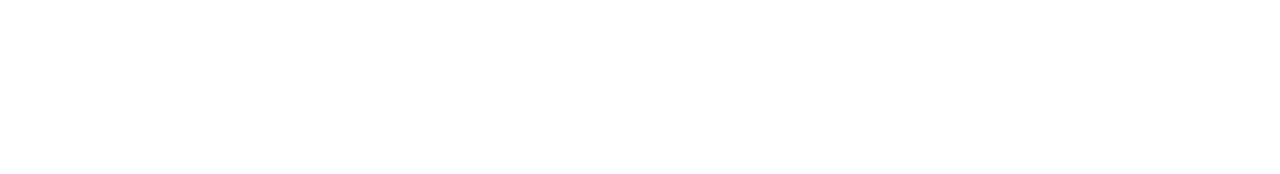
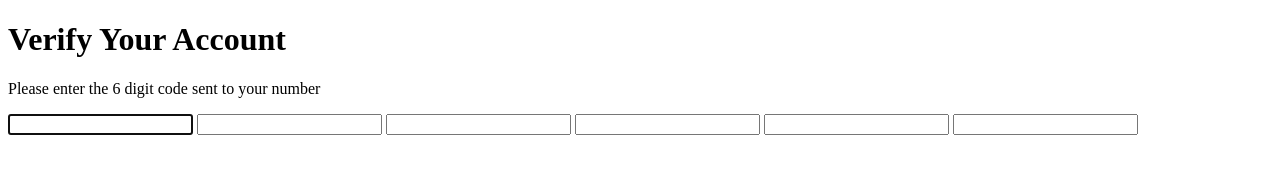
Before and after one commit to acciojob/OTP-Musharraf-712, a website: page main.html in a window 1280 px wide. Drawn offline with Linux system fonts and the light colour scheme.

Commit message:
created a submission

```diff
--- a/main.html
+++ b/main.html
@@ -1,16 +1,25 @@
 <!DOCTYPE html>
-
-<html>
-
+<html lang="en">
 <head>
-	<link rel="stylesheet" href="styles.css">
+  <meta charset="UTF-8">
+  <title>OTP Entry</title>
+  <link rel="stylesheet" href="style.css">
 </head>
 
 <body>
-	<!-- the entire body must be written by student -->
-    <script type="text/javascript" src="./script.js">
-</script>
 
+  <h1 id="verification_heading">Verify Your Account</h1>
+  <p id="verification_subtext">Please enter the 6 digit code sent to your number</p>
+
+  <div class="code-container">
+    <input type="text" maxlength="1" class="code">
+    <input type="text" maxlength="1" class="code">
+    <input type="text" maxlength="1" class="code">
+    <input type="text" maxlength="1" class="code">
+    <input type="text" maxlength="1" class="code">
+    <input type="text" maxlength="1" class="code">
+  </div>
+
+  <script src="script.js"></script>
 </body>
-
 </html>
--- a/script.js
+++ b/script.js
@@ -1 +1,25 @@
 //your JS code here. If required.
+const inputs = document.querySelectorAll('.code');
+
+inputs[0].focus();
+
+inputs.forEach((input, index) => {
+
+  input.addEventListener('input', () => {
+    const value = input.value;
+
+    if (value.length === 1 && index < inputs.length - 1) {
+      inputs[index + 1].focus();
+    }
+  });
+
+  input.addEventListener('keydown', (event) => {
+    if (event.key === "Backspace") {
+      if (input.value === "" && index > 0) {
+        inputs[index - 1].focus();
+        inputs[index - 1].value = "";
+      }
+    }
+  });
+
+});
--- a/styles.css
+++ b/styles.css
@@ -1 +1,22 @@
 /*  your css code here. If applicable */
+body {
+  font-family: Arial, sans-serif;
+  text-align: center;
+  padding-top: 50px;
+}
+
+.code-container {
+  display: flex;
+  justify-content: center;
+  gap: 10px;
+  margin-top: 20px;
+}
+
+.code {
+  width: 40px;
+  height: 45px;
+  text-align: center;
+  font-size: 24px;
+  border: 2px solid #ccc;
+  border-radius: 6px;
+}
```
